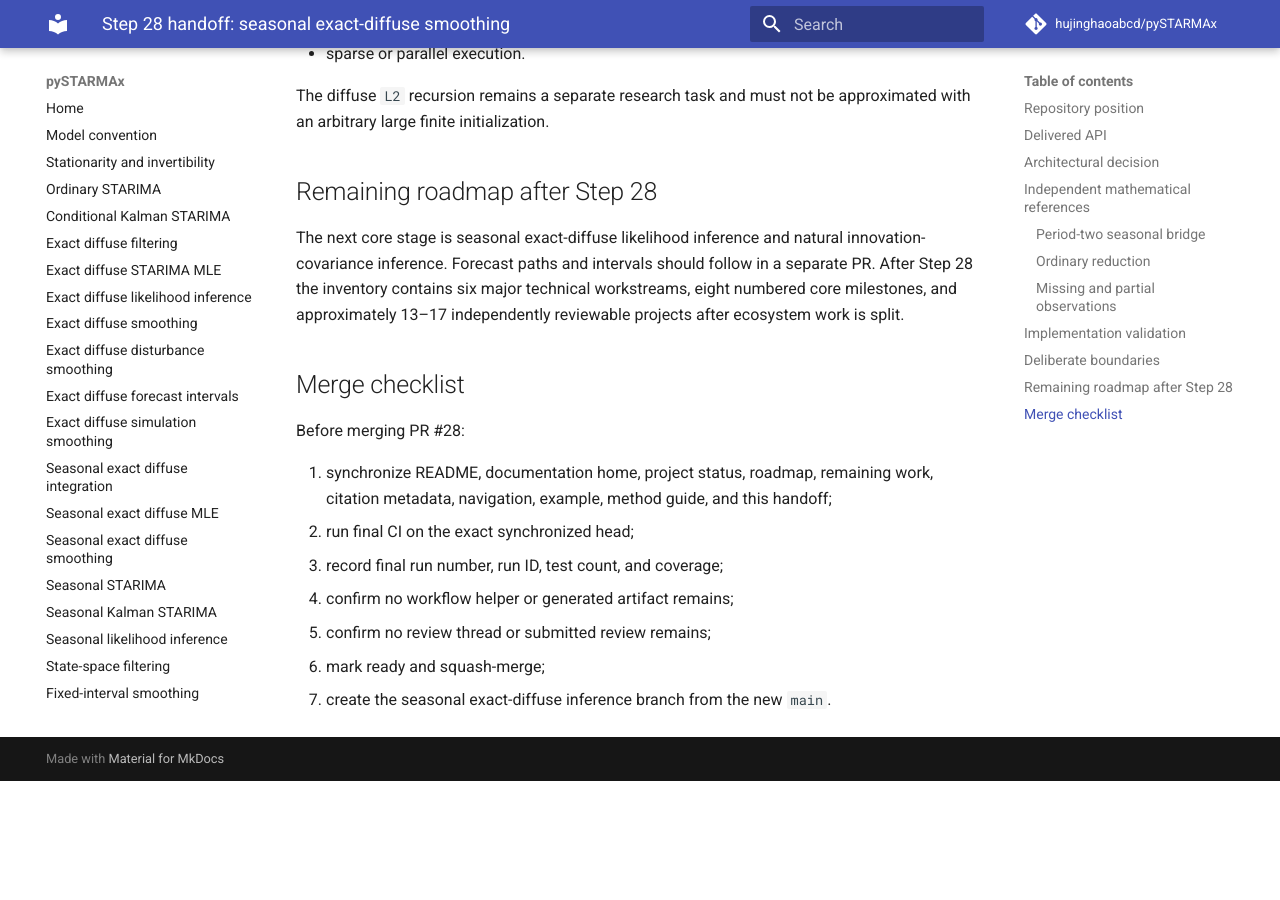
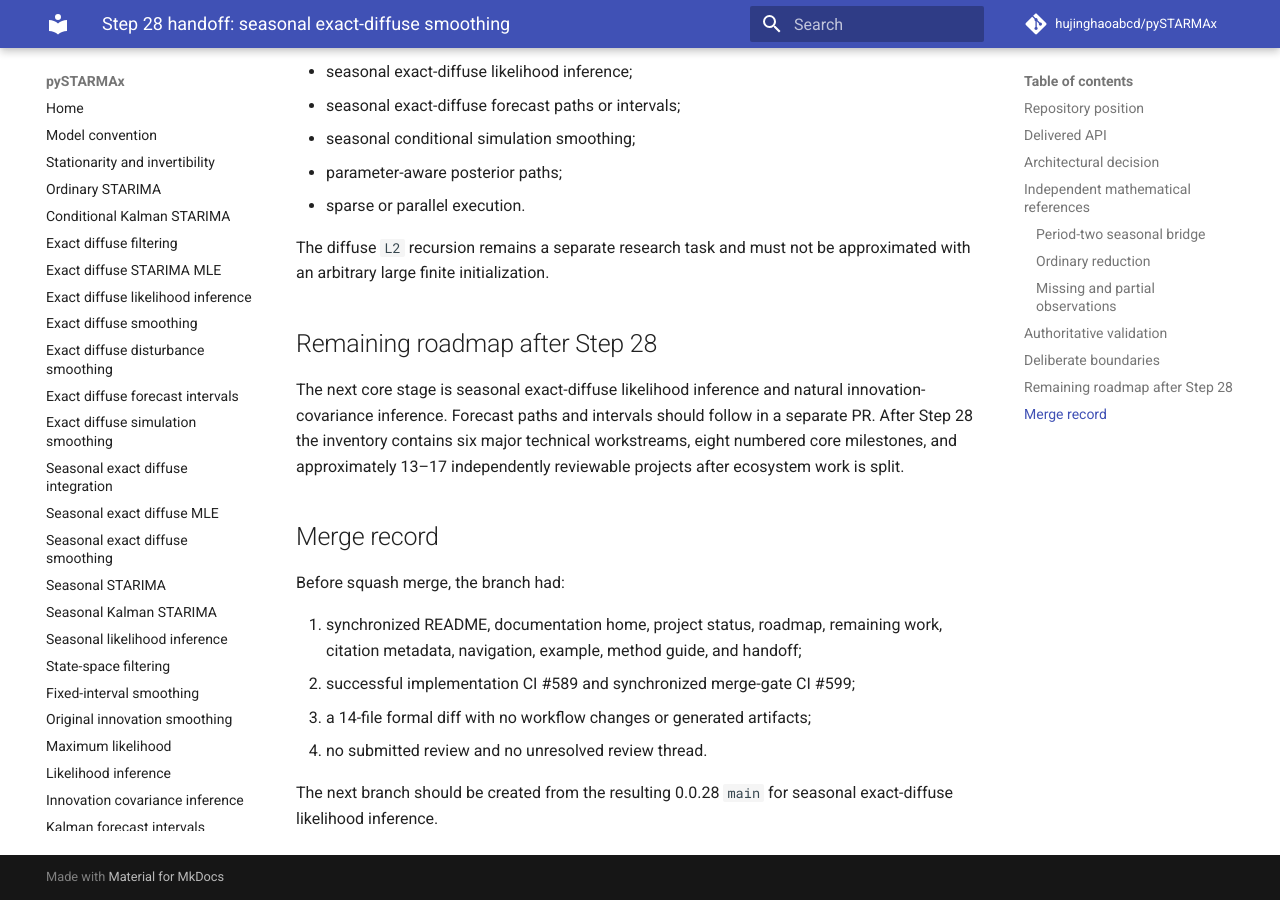
Before and after one commit to hujinghaoabcd/pySTARMAx, an MkDocs documentation site: the page built from docs/development/STEP_28_SEASONAL_EXACT_DIFFUSE_SMOOTHING.md, in a window 1280 px wide and 900 px high, scrolled down 2981 px. Built offline with MkDocs 1.6.1 and Material for MkDocs 9.7.7, drawn with Linux system fonts in a browser that asks for light colours; comment, search, counter and statistics services are not loaded; before the commit the page ends 3762 px from its top, so only the background shows below that; some of the changed text lies outside the part shown.

Commit message:
Record final Step 28 validation

```diff
--- a/docs/development/STEP_28_SEASONAL_EXACT_DIFFUSE_SMOOTHING.md
+++ b/docs/development/STEP_28_SEASONAL_EXACT_DIFFUSE_SMOOTHING.md
@@ -6,7 +6,9 @@
 - branch: `agent/seasonal-exact-diffuse-smoothing`;
 - pull request: PR #28, `Add seasonal exact diffuse smoothing`;
 - base: version 0.0.27 on `main` at merge commit
-  `66fc0442b561ce257f2653e54bbecfd635c78f09`.
+  `66fc0442b561ce257f2653e54bbecfd635c78f09`;
+- synchronized merge-gate: CI #599, run ID `30952280713`, passed on
+  `e3d9ac6155847bc3dbb8289452953bf54e95189e`.
 
 ## Delivered API
 
@@ -85,10 +87,14 @@
 are reproduced, missing cells receive posterior moments, covariance matrices
 remain positive semidefinite within tolerance, and the original mask is retained.
 
-## Implementation validation
+## Authoritative validation
 
-CI #589, run ID `30951765063`, validated implementation head
-`50a80b5cca2fbca188631bed5beffc8925deaf97`:
+Implementation CI #589, run ID `30951765063`, validated implementation head
+`50a80b5cca2fbca188631bed5beffc8925deaf97`. Synchronized merge-gate CI #599,
+run ID `30952280713`, validated final implementation and documentation head
+`e3d9ac6155847bc3dbb8289452953bf54e95189e`.
+
+Results:
 
 - 238 tests passed;
 - total branch coverage: 87.16%;
@@ -129,15 +135,15 @@
 workstreams, eight numbered core milestones, and approximately 13–17
 independently reviewable projects after ecosystem work is split.
 
-## Merge checklist
+## Merge record
 
-Before merging PR #28:
+Before squash merge, the branch had:
 
-1. synchronize README, documentation home, project status, roadmap, remaining
-   work, citation metadata, navigation, example, method guide, and this handoff;
-2. run final CI on the exact synchronized head;
-3. record final run number, run ID, test count, and coverage;
-4. confirm no workflow helper or generated artifact remains;
-5. confirm no review thread or submitted review remains;
-6. mark ready and squash-merge;
-7. create the seasonal exact-diffuse inference branch from the new `main`.
+1. synchronized README, documentation home, project status, roadmap, remaining
+   work, citation metadata, navigation, example, method guide, and handoff;
+2. successful implementation CI #589 and synchronized merge-gate CI #599;
+3. a 14-file formal diff with no workflow changes or generated artifacts;
+4. no submitted review and no unresolved review thread.
+
+The next branch should be created from the resulting 0.0.28 `main` for seasonal
+exact-diffuse likelihood inference.
```
